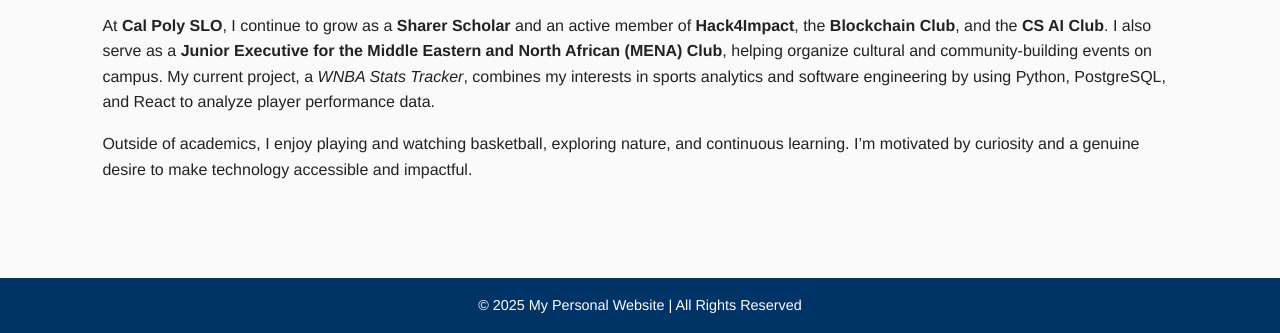
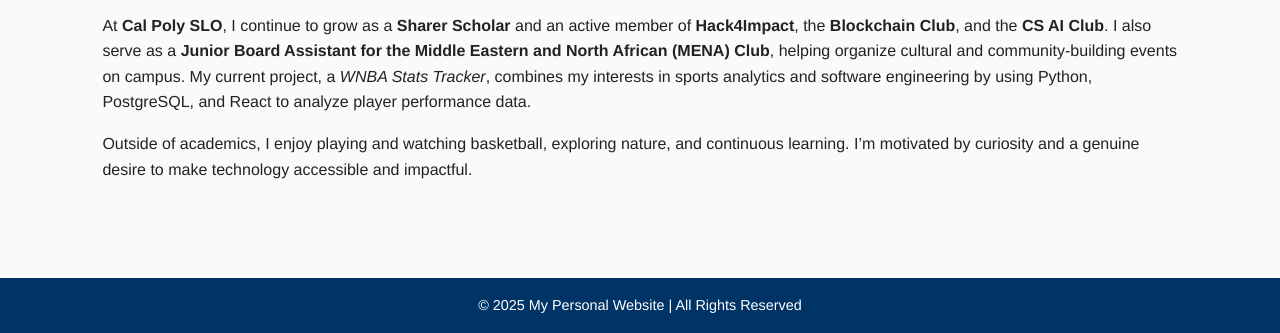
Before and after one commit to UsmanT12/usmant12.github.io, a website: page index.html in a window 1280 px wide. Shown: the part 522-855 px from the top of the page. Drawn offline with Linux system fonts and the light colour scheme.

Commit message:
updated wording in index.html

```diff
--- a/index.html
+++ b/index.html
@@ -74,8 +74,8 @@
             <strong>Hack4Impact</strong>, the <strong>Blockchain Club</strong>,
             and the <strong>CS AI Club</strong>. I also serve as a
             <strong
-              >Junior Executive for the Middle Eastern and North African (MENA)
-              Club</strong
+              >Junior Board Assistant for the Middle Eastern and North African
+              (MENA) Club</strong
             >, helping organize cultural and community-building events on
             campus. My current project, a <em>WNBA Stats Tracker</em>, combines
             my interests in sports analytics and software engineering by using
```
